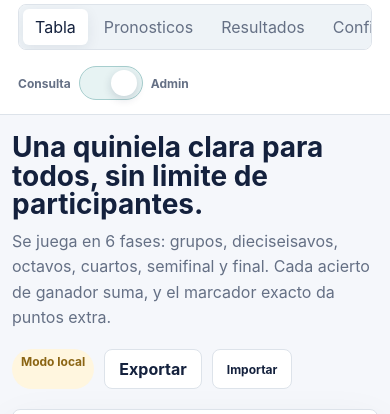
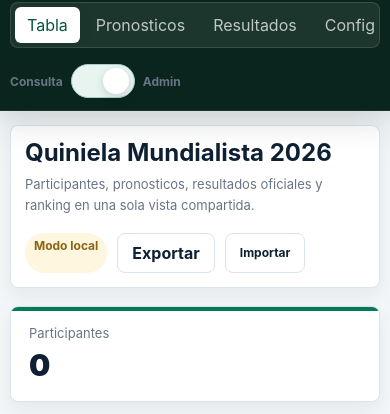
Before and after one commit to flowventas/quiniela, a plain HTML site: page index.html in a window 390 px wide. Shown: the part 64-478 px from the top of the page. Drawn offline with nearby package versions, Linux system fonts and the light colour scheme.

Commit message:
Refresh quiniela app design

```diff
--- a/index.html
+++ b/index.html
@@ -7,18 +7,21 @@
   <style>
     :root {
       color-scheme: light;
-      --ink: #14213d;
-      --muted: #657085;
-      --line: #dde3ea;
+      --ink: #102033;
+      --muted: #697586;
+      --line: #dce3ea;
       --panel: #ffffff;
-      --page: #f5f7fb;
-      --brand: #006d77;
-      --brand-dark: #064e56;
-      --accent: #e9c46a;
-      --good: #2a9d8f;
-      --warn: #e76f51;
-      --soft: #e7f3f3;
-      --shadow: 0 18px 45px rgba(20, 33, 61, 0.08);
+      --page: #f3f6f8;
+      --brand: #007a5a;
+      --brand-dark: #07543f;
+      --accent: #c79a2b;
+      --good: #178f6b;
+      --warn: #d44d37;
+      --soft: #e8f4ef;
+      --nav: #09251d;
+      --nav-2: #103a2f;
+      --shadow: 0 12px 28px rgba(16, 32, 51, 0.08);
+      --shadow-soft: 0 8px 18px rgba(16, 32, 51, 0.06);
     }
 
     * {
@@ -28,7 +31,9 @@
     body {
       margin: 0;
       font-family: Inter, ui-sans-serif, system-ui, -apple-system, BlinkMacSystemFont, "Segoe UI", sans-serif;
-      background: var(--page);
+      background:
+        linear-gradient(180deg, rgba(9, 37, 29, 0.05), rgba(243, 246, 248, 0) 240px),
+        var(--page);
       color: var(--ink);
     }
 
@@ -48,8 +53,9 @@
     }
 
     .topbar {
-      background: #ffffff;
-      border-bottom: 1px solid var(--line);
+      background: var(--nav);
+      border-bottom: 1px solid rgba(255, 255, 255, 0.08);
+      box-shadow: 0 10px 30px rgba(9, 37, 29, 0.16);
       position: sticky;
       top: 0;
       z-index: 20;
@@ -74,9 +80,9 @@
 
     .brand-mark {
       align-items: center;
-      background: var(--brand);
+      background: #ffffff;
       border-radius: 8px;
-      color: #fff;
+      color: var(--brand-dark);
       display: grid;
       font-size: 18px;
       font-weight: 900;
@@ -91,30 +97,36 @@
     }
 
     .brand-title {
+      color: #ffffff;
       font-size: 16px;
       font-weight: 800;
     }
 
     .brand-subtitle {
-      color: var(--muted);
+      color: rgba(255, 255, 255, 0.68);
       font-size: 12px;
     }
 
     .tabs {
-      background: #eef3f7;
-      border: 1px solid var(--line);
+      background: rgba(255, 255, 255, 0.08);
+      border: 1px solid rgba(255, 255, 255, 0.12);
       border-radius: 8px;
       display: flex;
       gap: 4px;
       padding: 4px;
       overflow-x: auto;
+      scrollbar-width: none;
+    }
+
+    .tabs::-webkit-scrollbar {
+      display: none;
     }
 
     .tab-btn {
       align-items: center;
       background: transparent;
       border-radius: 6px;
-      color: var(--muted);
+      color: rgba(255, 255, 255, 0.72);
       display: flex;
       gap: 7px;
       min-height: 36px;
@@ -124,12 +136,13 @@
 
     .tab-btn.active {
       background: #fff;
-      color: var(--ink);
+      color: var(--brand-dark);
       box-shadow: 0 4px 14px rgba(20, 33, 61, 0.08);
     }
 
     .mode-toggle {
       align-items: center;
+      color: rgba(255, 255, 255, 0.76);
       display: flex;
       gap: 8px;
     }
@@ -167,30 +180,35 @@
     main {
       margin: 0 auto;
       max-width: 1180px;
-      padding: 24px 18px 40px;
+      padding: 22px 18px 40px;
     }
 
     .hero {
-      align-items: end;
+      align-items: center;
+      background: var(--panel);
+      border: 1px solid var(--line);
+      border-radius: 8px;
+      box-shadow: var(--shadow-soft);
       display: grid;
       gap: 18px;
       grid-template-columns: 1.4fr 0.6fr;
-      margin-bottom: 20px;
+      margin-bottom: 18px;
+      padding: 18px;
     }
 
     .hero h1 {
-      font-size: clamp(28px, 4vw, 46px);
+      font-size: clamp(24px, 3vw, 34px);
       letter-spacing: 0;
-      line-height: 1.02;
+      line-height: 1.1;
       margin: 0;
       max-width: 760px;
     }
 
     .hero p {
       color: var(--muted);
-      font-size: 16px;
-      line-height: 1.6;
-      margin: 10px 0 0;
+      font-size: 14px;
+      line-height: 1.55;
+      margin: 8px 0 0;
       max-width: 680px;
     }
 
@@ -210,6 +228,11 @@
       justify-content: center;
       min-height: 40px;
       padding: 0 14px;
+      transition: background 140ms ease, border-color 140ms ease, transform 140ms ease;
+    }
+
+    .button:hover {
+      transform: translateY(-1px);
     }
 
     .button.primary {
@@ -225,6 +248,10 @@
       background: #fff;
       border: 1px solid var(--line);
       color: var(--ink);
+    }
+
+    .button.secondary:hover {
+      border-color: #b7c5d1;
     }
 
     .button.ghost {
@@ -253,8 +280,20 @@
       background: var(--panel);
       border: 1px solid var(--line);
       border-radius: 8px;
-      box-shadow: var(--shadow);
+      box-shadow: var(--shadow-soft);
+      overflow: hidden;
       padding: 18px;
+      position: relative;
+    }
+
+    .stat::before {
+      background: var(--brand);
+      content: "";
+      height: 4px;
+      left: 0;
+      position: absolute;
+      right: 0;
+      top: 0;
     }
 
     .stat-label {
@@ -272,12 +311,13 @@
       background: var(--panel);
       border: 1px solid var(--line);
       border-radius: 8px;
-      box-shadow: var(--shadow);
+      box-shadow: var(--shadow-soft);
       overflow: hidden;
     }
 
     .panel-header {
       align-items: center;
+      background: #fbfcfd;
       border-bottom: 1px solid var(--line);
       display: flex;
       gap: 12px;
@@ -384,6 +424,11 @@
       gap: 8px;
       overflow-x: auto;
       padding-bottom: 4px;
+      scrollbar-width: none;
+    }
+
+    .phase-filter::-webkit-scrollbar {
+      display: none;
     }
 
     .order-controls {
@@ -415,17 +460,28 @@
       color: #fff;
     }
 
+    .chip:hover {
+      border-color: #aab9c4;
+    }
+
     .match-list {
       display: grid;
       gap: 12px;
     }
 
     .match-card {
+      background: #ffffff;
       border: 1px solid var(--line);
       border-radius: 8px;
       display: grid;
       gap: 12px;
       padding: 14px;
+      transition: border-color 140ms ease, box-shadow 140ms ease;
+    }
+
+    .match-card:hover {
+      border-color: #bdcbd6;
+      box-shadow: 0 10px 22px rgba(16, 32, 51, 0.06);
     }
 
     .match-main {
@@ -440,6 +496,7 @@
     }
 
     .team {
+      color: var(--ink);
       font-weight: 850;
       min-width: 0;
       overflow-wrap: anywhere;
@@ -451,7 +508,7 @@
 
     .flag {
       align-items: center;
-      background: #f7fafc;
+      background: #f8fafb;
       border: 1px solid var(--line);
       border-radius: 8px;
       display: inline-grid;
@@ -480,9 +537,13 @@
 
     .score {
       align-items: center;
+      background: #f5f8fa;
+      border: 1px solid var(--line);
+      border-radius: 8px;
       display: flex;
       gap: 6px;
       justify-content: center;
+      padding: 6px;
       white-space: nowrap;
     }
 
@@ -490,7 +551,7 @@
     .score select {
       min-height: 38px;
       text-align: center;
-      width: 54px;
+      width: 58px;
     }
 
     .meta {
@@ -576,7 +637,9 @@
       display: inline-flex;
       font-size: 12px;
       font-weight: 750;
+      justify-content: center;
       padding: 5px 9px;
+      white-space: nowrap;
     }
 
     .status-pill.done {
@@ -599,6 +662,10 @@
       .topbar-inner {
         align-items: stretch;
         display: grid;
+      }
+
+      .mode-toggle {
+        justify-content: flex-start;
       }
 
       .hero-actions {
@@ -652,6 +719,7 @@
 
       .match-main .status-pill {
         grid-area: status;
+        justify-self: stretch;
         text-align: left;
       }
 
@@ -685,7 +753,23 @@
 
     @media (max-width: 560px) {
       main {
-        padding: 18px 12px 32px;
+        padding: 14px 10px 32px;
+      }
+
+      .topbar-inner {
+        padding: 12px 10px;
+      }
+
+      .hero {
+        padding: 14px;
+      }
+
+      .hero h1 {
+        font-size: 24px;
+      }
+
+      .hero p {
+        font-size: 13px;
       }
 
       .stats-grid {
@@ -695,6 +779,10 @@
       .panel-header {
         align-items: flex-start;
         flex-direction: column;
+      }
+
+      .match-card {
+        padding: 12px;
       }
     }
   </style>
@@ -729,8 +817,8 @@
     <main>
       <section class="hero">
         <div>
-          <h1>Una quiniela clara para todos, sin limite de participantes.</h1>
-          <p>Se juega en 6 fases: grupos, dieciseisavos, octavos, cuartos, semifinal y final. Cada acierto de ganador suma, y el marcador exacto da puntos extra.</p>
+          <h1>Quiniela Mundialista 2026</h1>
+          <p>Participantes, pronosticos, resultados oficiales y ranking en una sola vista compartida.</p>
         </div>
         <div class="hero-actions">
           <span id="syncStatus" class="status-pill">Modo local</span>
```
